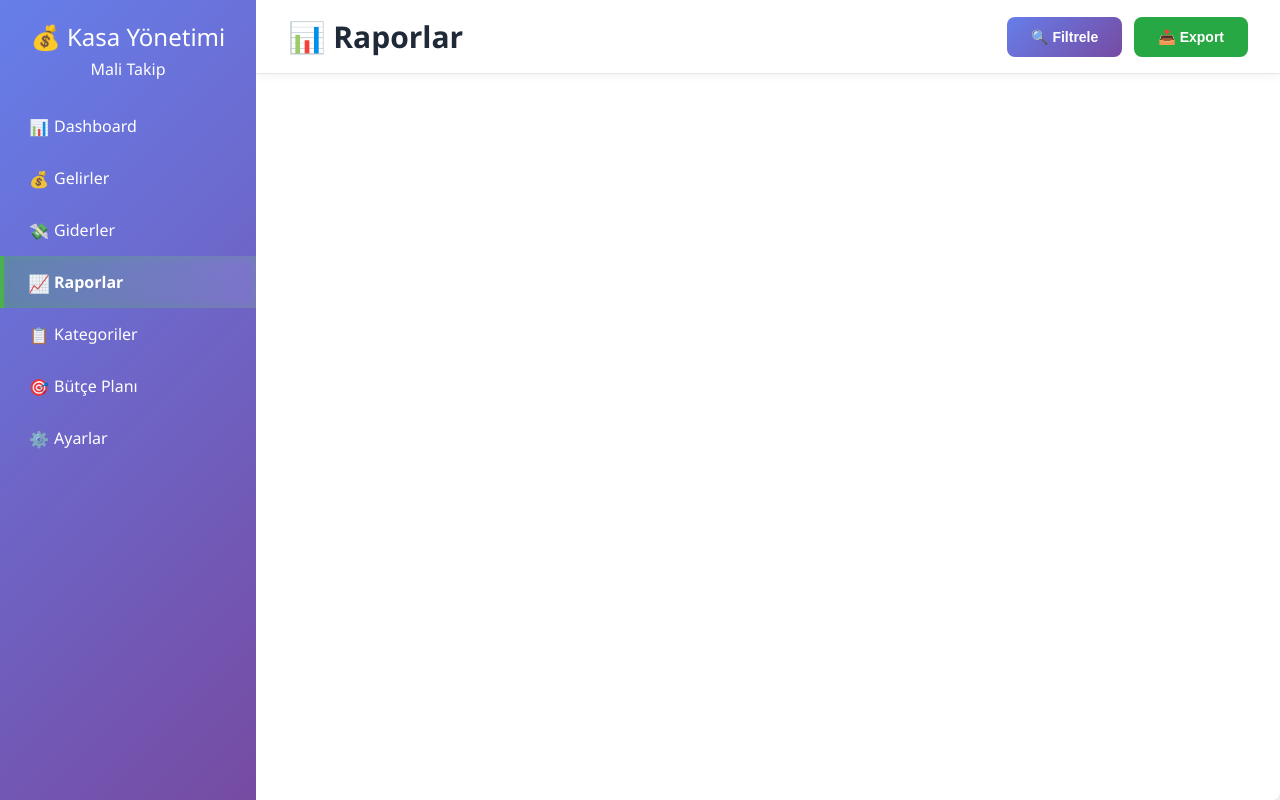
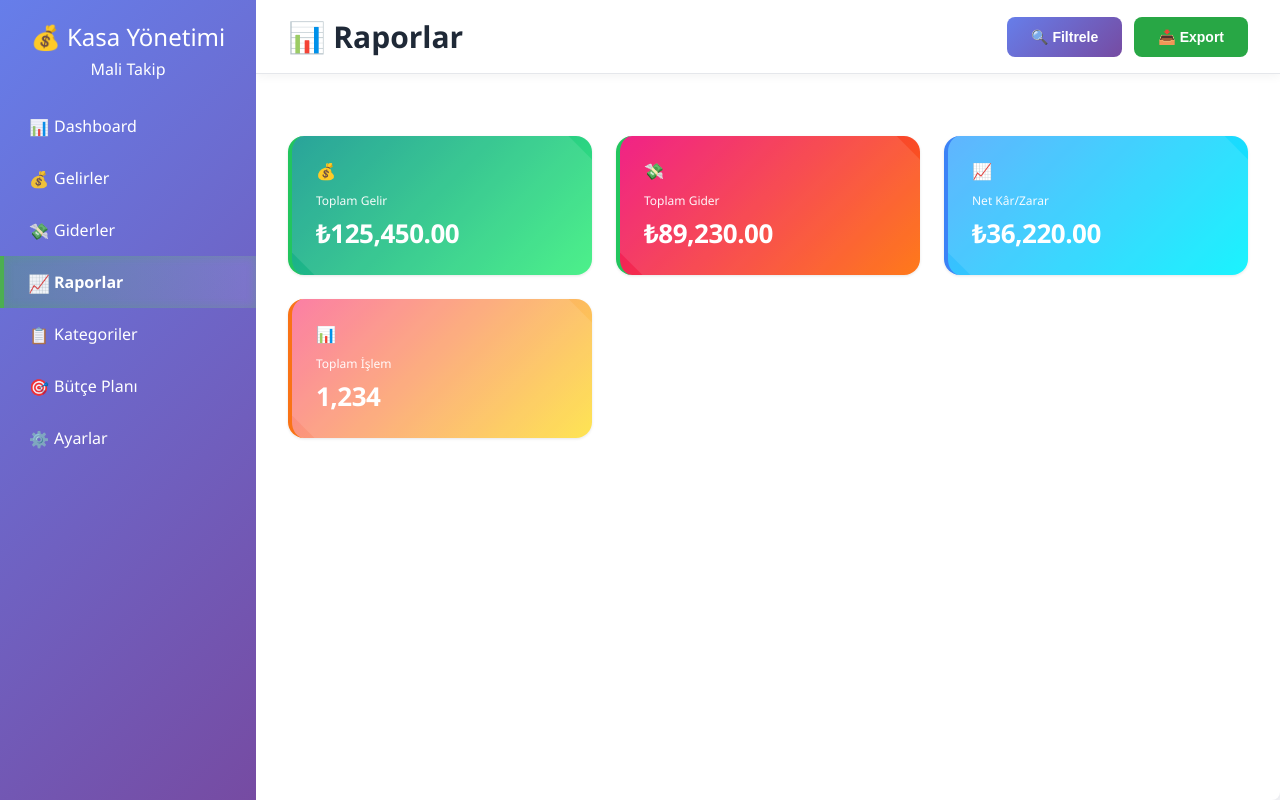
Before and after one commit to fatihkayaci/finance-manager, a React app in the folder frontend/: page /reports in a window 1280 px wide. Built offline with nearby package versions, Linux system fonts and the light colour scheme; no server answers; the HTML template or start-up script is replaced by a standard one.

Commit message:
raporlama sayfası statcardlar halledildi.

```diff
--- /dev/null
+++ b/frontend/src/components/ReportsStatCard.css
@@ -0,0 +1,98 @@
+/* StatCard.css */
+
+
+.stat-card {
+  width: 100%; /* Bunu ekle */
+  max-width: 100%; /* Bunu da ekle */
+  background: linear-gradient(135deg, #667eea 0%, #764ba2 100%);
+  padding: 20px;
+  border-radius: 10px;
+  color: white;
+  box-shadow: 0 4px 15px rgba(0, 0, 0, 0.1);
+  transition: transform 0.3s ease;
+  position: relative;
+  overflow: hidden;
+  min-height: 120px;
+  box-sizing: border-box; /* Bunu da ekle */
+}
+
+
+.stat-card::before {
+  content: '';
+  position: absolute;
+  top: -50%;
+  right: -50%;
+  width: 200%;
+  height: 200%;
+  background: rgba(255, 255, 255, 0.1);
+  transform: rotate(45deg);
+  transition: all 0.5s ease;
+}
+
+.stat-card:hover {
+  transform: translateY(-3px);
+}
+
+.stat-card:hover::before {
+  top: -100%;
+  right: -100%;
+}
+
+.stat-card.green {
+  background: linear-gradient(135deg, #11998e 0%, #38ef7d 100%);
+}
+
+.stat-card.red {
+  background: linear-gradient(135deg, #ee0979 0%, #ff6a00 100%);
+}
+
+.stat-card.blue {
+  background: linear-gradient(135deg, #4facfe 0%, #00f2fe 100%);
+}
+
+.stat-card.orange {
+  background: linear-gradient(135deg, #fa709a 0%, #fee140 100%);
+}
+
+.stat-card.purple {
+  background: linear-gradient(135deg, #667eea 0%, #764ba2 100%);
+}
+
+.stat-content {
+  position: relative;
+  z-index: 1;
+}
+
+.stat-icon {
+  font-size: 30px;
+  margin-bottom: 10px;
+}
+
+.stat-label {
+  font-size: 12px;
+  opacity: 0.95;
+  margin-bottom: 6px;
+  font-weight: 500;
+}
+
+.stat-value {
+  font-size: 26px;
+  font-weight: bold;
+  letter-spacing: -0.5px;
+}
+
+/* Responsive */
+@media (max-width: 768px) {
+  .stat-card {
+    padding: 18px;
+    min-height: 110px;
+  }
+
+  .stat-icon {
+    font-size: 26px;
+  }
+
+  .stat-value {
+    font-size: 22px;
+  }
+}
--- /dev/null
+++ b/frontend/src/components/ReportsStatCard.tsx
@@ -0,0 +1,19 @@
+import './ReportsStatCard.css';
+
+interface ReportsStatCard {
+  icon: string;
+  label: string;
+  value: string;
+  color?: 'green' | 'red' | 'blue' | 'orange' | 'purple';
+}
+export default function ReportsStatCard({ icon, label, value, color = 'purple' }: ReportsStatCard) {
+   return (
+    <div className={`stat-card ${color}`}>
+      <div className="stat-content">
+        <div className="stat-icon">{icon}</div>
+        <div className="stat-label">{label}</div>
+        <div className="stat-value">{value}</div>
+      </div>
+    </div>
+  );
+}
--- /dev/null
+++ b/frontend/src/components/ReportsStatsCardContainer.css
@@ -0,0 +1,23 @@
+/* StatsContainer.css */
+
+.stats-container {
+  display: grid;
+  grid-template-columns: repeat(4, 1fr); /* 4 sütun */
+  gap: 15px;
+  padding: 0 30px;
+  margin-bottom: 30px;
+}
+
+/* Responsive */
+@media (max-width: 1400px) {
+  .stats-container {
+    grid-template-columns: repeat(2, 1fr); /* 2'şer 2'şer */
+  }
+}
+
+@media (max-width: 768px) {
+  .stats-container {
+    grid-template-columns: 1fr; /* Tek sütun */
+    padding: 0 15px;
+  }
+}
--- /dev/null
+++ b/frontend/src/components/ReportsStatsCardContainer.tsx
@@ -0,0 +1,33 @@
+import './ReportsStatsCardContainer.css';
+import ReportsStatCard from './ReportsStatCard';
+
+export default function ReportsStatsCardContainer() {
+  return (
+    <div className="stats-container">
+      <ReportsStatCard
+        icon="💰"
+        label="Toplam Gelir"
+        value="₺125,450.00"
+        color="green"
+      />
+      <ReportsStatCard
+        icon="💸"
+        label="Toplam Gider"
+        value="₺89,230.00"
+        color="red"
+      />
+      <ReportsStatCard
+        icon="📈"
+        label="Net Kâr/Zarar"
+        value="₺36,220.00"
+        color="blue"
+      />
+      <ReportsStatCard
+        icon="📊"
+        label="Toplam İşlem"
+        value="1,234"
+        color="orange"
+      />
+    </div>
+  );
+}
--- a/frontend/src/pages/Reports.tsx
+++ b/frontend/src/pages/Reports.tsx
@@ -1,9 +1,11 @@
 
 import ReportsHeader from '../components/ReportsHeader';
+import ReportsStatsCardContainer from '../components/ReportsStatsCardContainer';
 function Reports() {
   return (
     <>
       <ReportsHeader/>
+      <ReportsStatsCardContainer/>
     </>
   );
 
```
